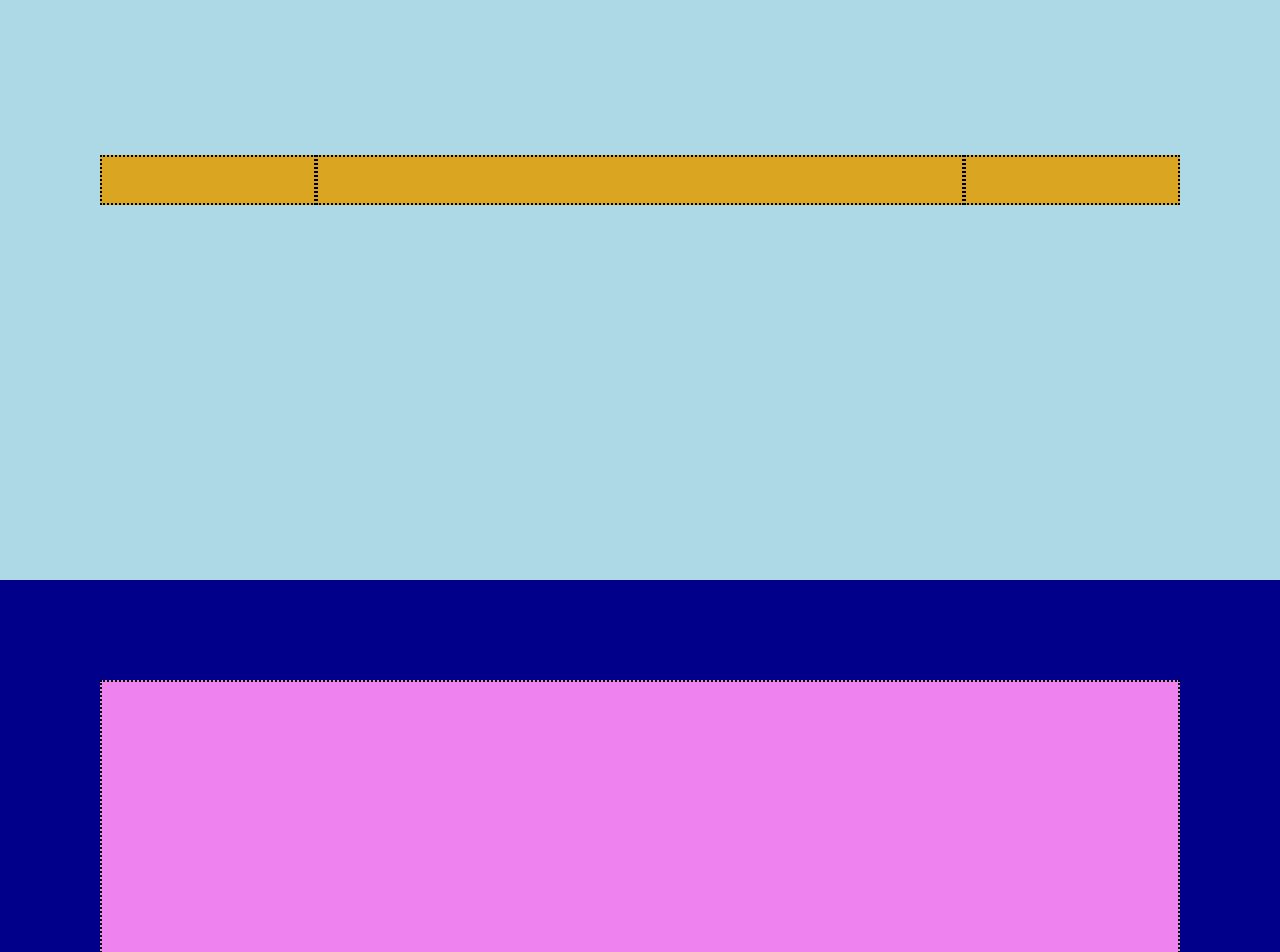
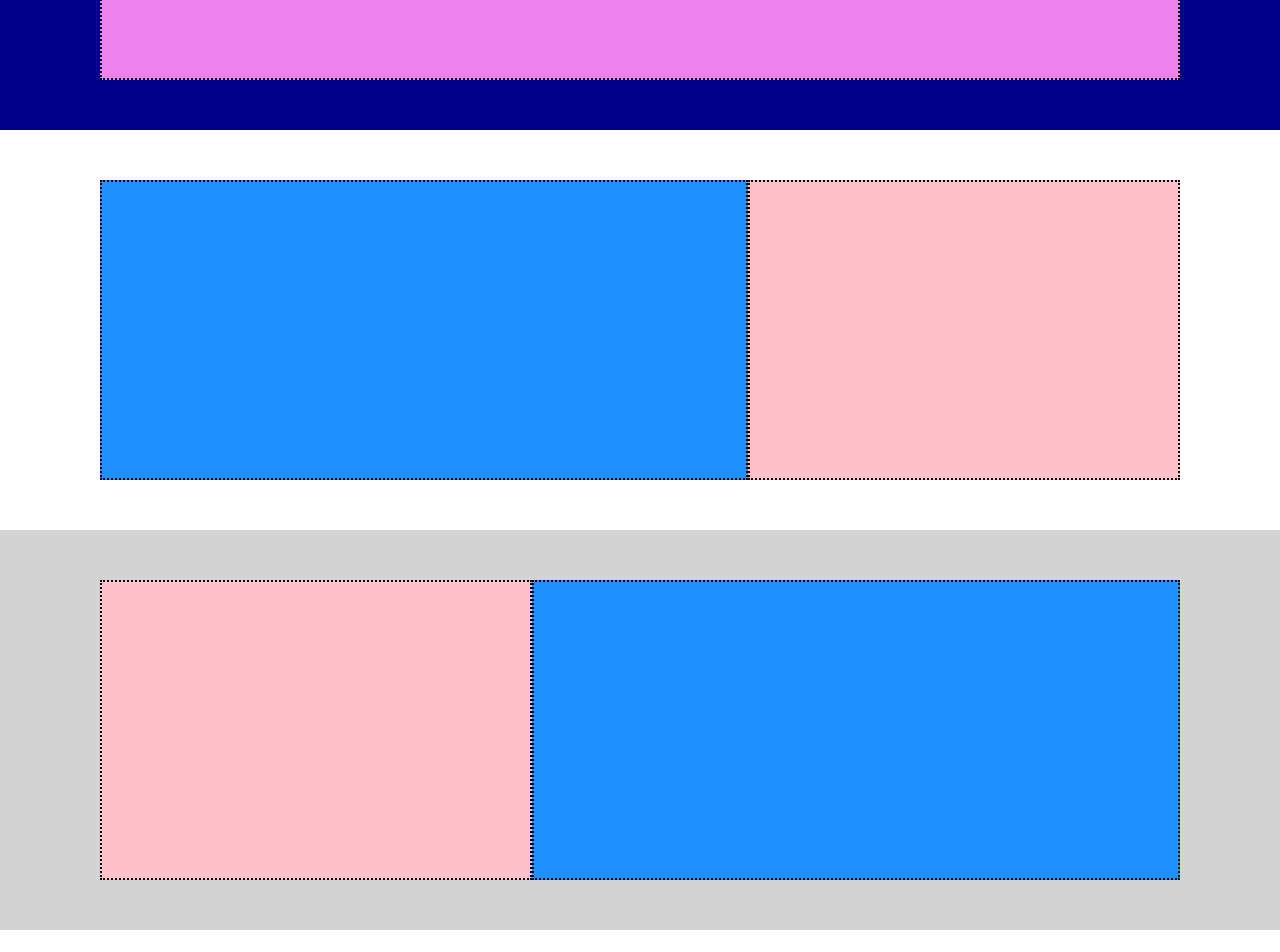
Before and after one commit to MateuszKacperski/htmlcss-struttura-discord, a plain HTML site: page index.html in a window 1280 px wide. Shown: the part 220-1172 px from the top of the page. Drawn offline with Linux system fonts and the light colour scheme.

Commit message:
added main-footer

```diff
--- a/css/style.css
+++ b/css/style.css
@@ -23,18 +23,18 @@ body{
 
 /* Header */
 
-/*  Class Main countainer proprietes */
+/*  Class header-main countainer proprietes */
 
-.main-header{
+.header-main{
     background-color: #ADD8E6;
-    min-height: 100px;
+    min-height: 25px;
 }
 
-
-.mc{
+/*main countainer header*/
+.hmc{
 
     align-items: center;
-    min-height: 100px;
+    min-height: 50px;
 }
 
 
@@ -51,26 +51,26 @@ body{
 .box-header{
     background-color: #DAA520;
     border: 2px dotted black;
-    min-height: 50px;
+    min-height: 25px;
 }
 
 /* Class Footer countainer proprietes */
 
-.footer-header{
+.header-footer{
     background-color: #00008B;
-    min-height: 600px;
+    min-height: 300px;
 }
 
 /*footer countainer */
 .fc{
     align-items: center;
-    min-height: 600px;
+    min-height: 300px;
 }
 
 .box-footer{
     background-color: #EE82EE;
     border: 2px dotted black;
-    min-height: 400px;
+    min-height: 200px;
     width: 100%;
 }
 
@@ -79,7 +79,7 @@ body{
 /*main countainer */
 .mc{
     align-items: center;
-    min-height: 800px;
+    min-height: 400px;
 }
 
 /* small box */
@@ -97,6 +97,26 @@ body{
 
 .main-box{
     border: 2px dotted black;
-    min-height: 600px;
+    min-height: 300px;
 
 }
+
+
+.main-secondary{
+    background-color: #D3D3D3;
+    min-height: 400px;
+}
+
+/*main footer countainer*/
+
+/*main countainer footer*/
+
+.main-footer-box{
+    background-color: #228B22;
+    min-height: 600px;
+}
+
+.footer-main{
+    background-color: #D3D3D3;
+    min-height: 800px;
+}
--- a/index.html
+++ b/index.html
@@ -11,9 +11,9 @@
 <body>
     <!--Creo-header-->
     <header>
-        <!-- Main-header-->
-        <div class="main-header">
-            <div class="countainer mc">
+        <!-- Heder main-->
+        <div class="header-main">
+            <div class="countainer hmc">
                 <div class="box-header small">
                 </div>
                 <div class="box-header big">
@@ -22,8 +22,8 @@
                 </div>
             </div>
         </div>
-        <!-- Creo Footer-header-->
-        <div class="footer-header">
+        <!-- Creo header footer-->
+        <div class="header-footer">
             <div class="countainer fc">
                 <div class="box-footer">
                 </div>
@@ -39,6 +39,28 @@
                 </div>
             </div>
         </section>
+        <section class="main-secondary">
+            <div class="countainer mc">
+                <div class="main-box sb">
+                </div>
+                <div class="main-box bb">
+                </div>
+            </div>
+        </section>
+        <section class="main-tertiary">  <!-- senza il conteunto non riesco a dargli un nome piu sensato-->
+            <div class="countainer mc">
+                <div class="main-box bb">
+                </div>
+                <div class="main-box sb">
+                </div>
+            </div>
+        </section>
+        <section class="footer-main">
+            <div class="countainer main-footer-box">
+                <div class="main-footer-box">
+                </div>
+            </div>
+        </section>
     </main>
 
 </body>
```
